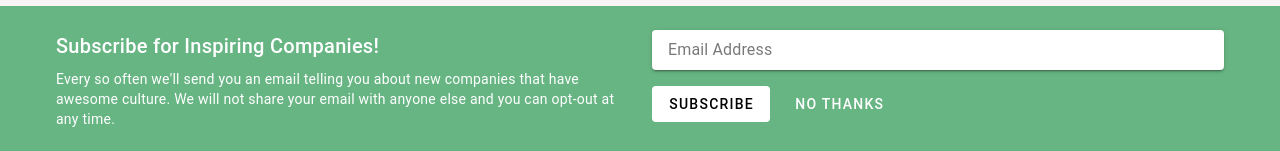
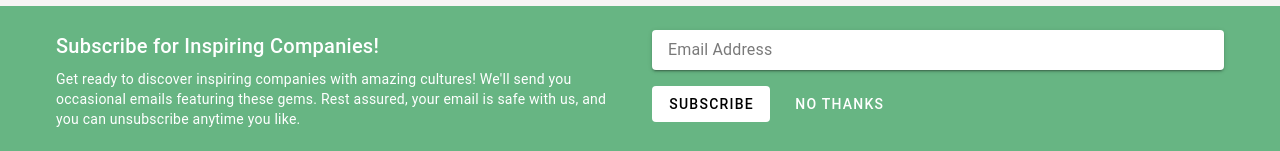
Before and after one commit to navsterx/culture, a Vue app: page /company/1 in a window 1280 px wide. Both pictures are taken after a click on the button 1200 px from the left and 45 px from the top of the page. Shown: the part 646-797 px from the top of the page. Built offline with nearby package versions, Linux system fonts and the light colour scheme; no server answers; what @yeger/vue-masonry-wall would draw is missing.

Commit message:
Update EmailCapture.vue

```diff
--- a/src/components/Dialogs/EmailCapture.vue
+++ b/src/components/Dialogs/EmailCapture.vue
@@ -9,9 +9,8 @@
                 Subscribe for Inspiring Companies!
               </div>
               <div class="text-body-2 text-white">
-                Every so often we'll send you an email telling you about new companies that have awesome culture. We will
-                not
-                share your email with anyone else and you can opt-out at any time.
+                Get ready to discover inspiring companies with amazing cultures! We'll send you occasional emails
+                featuring these gems. Rest assured, your email is safe with us, and you can unsubscribe anytime you like.
               </div>
               <div class="text-body-2">
               </div>
```
